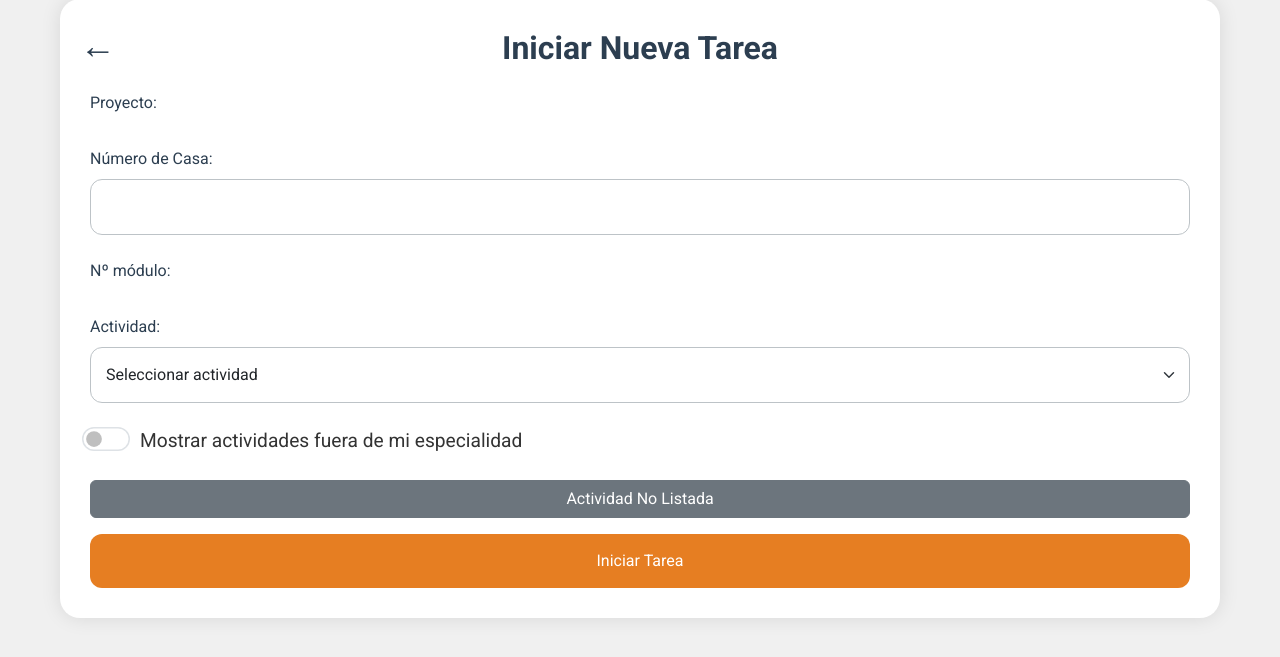
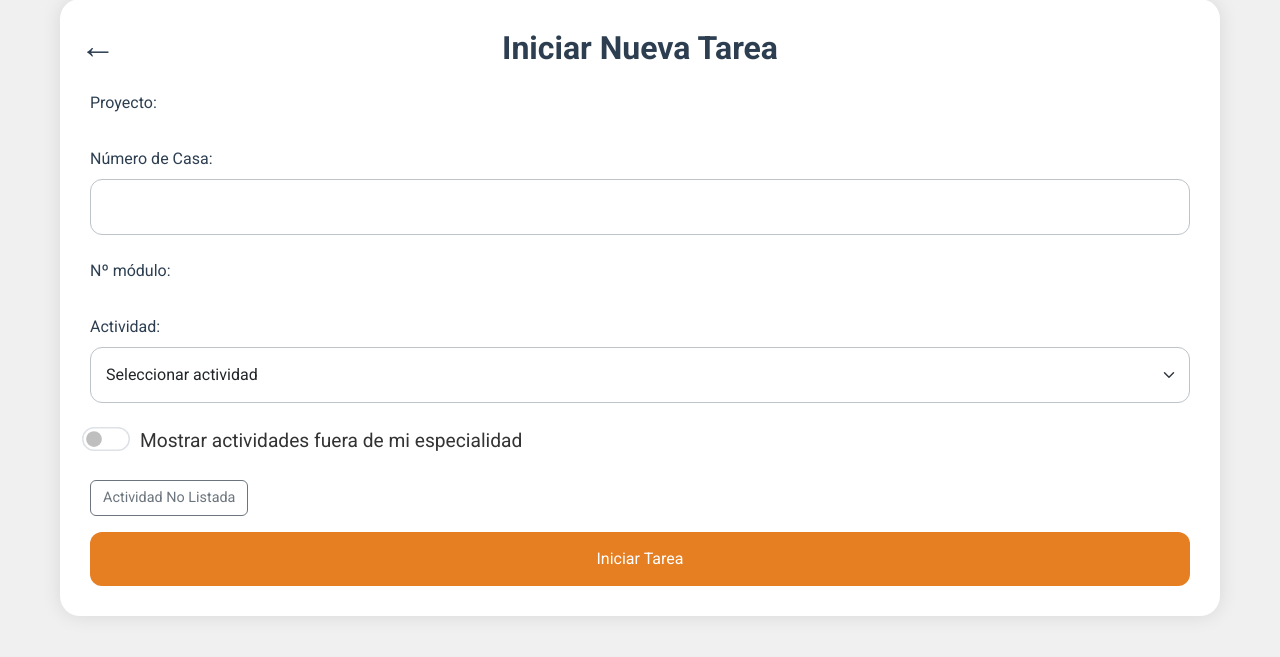
Before and after one commit to Teskh/productionPH, a Flask app: template app/templates/start_new_task.html in a window 1280 px wide. Shown: the part 21-678 px from the top of the page. Run offline with Flask 3, Linux system fonts and the light colour scheme; the template is opened without the code that fills it, so the values that code supplies are empty; parts of the project's set-up code (start-up, migrations or seed data) failed here and were passed over.

Commit message:
Adjusted the formatting of the "Actividad no listada" button and the modal buttons in the start_new_task.html file.

```diff
--- a/app/templates/start_new_task.html
+++ b/app/templates/start_new_task.html
@@ -70,7 +70,7 @@
         </div>
     </div>
 
-    <button type="button" class="btn btn-secondary w-100 mb-3" id="unlisted-activity-btn">Actividad No Listada</button>
+    <button type="button" class="btn btn-outline-secondary mb-3 text-start" id="unlisted-activity-btn" style="font-size: 0.9em;">Actividad No Listada</button>
 
     <button type="submit" class="btn btn-primary w-100" id="startTaskBtn">Iniciar Tarea</button>
 </form>
@@ -90,8 +90,10 @@
                 </div>
             </div>
             <div class="modal-footer">
-                <button type="button" class="btn btn-secondary" data-bs-dismiss="modal">Cancelar</button>
-                <button type="button" class="btn btn-primary" id="startUnlistedTaskBtn">Iniciar Tarea</button>
+                <div class="d-flex justify-content-between w-100">
+                    <button type="button" class="btn btn-secondary flex-grow-1 me-2" data-bs-dismiss="modal">Cancelar</button>
+                    <button type="button" class="btn btn-primary flex-grow-1" id="startUnlistedTaskBtn">Iniciar Tarea</button>
+                </div>
             </div>
         </div>
     </div>
```
